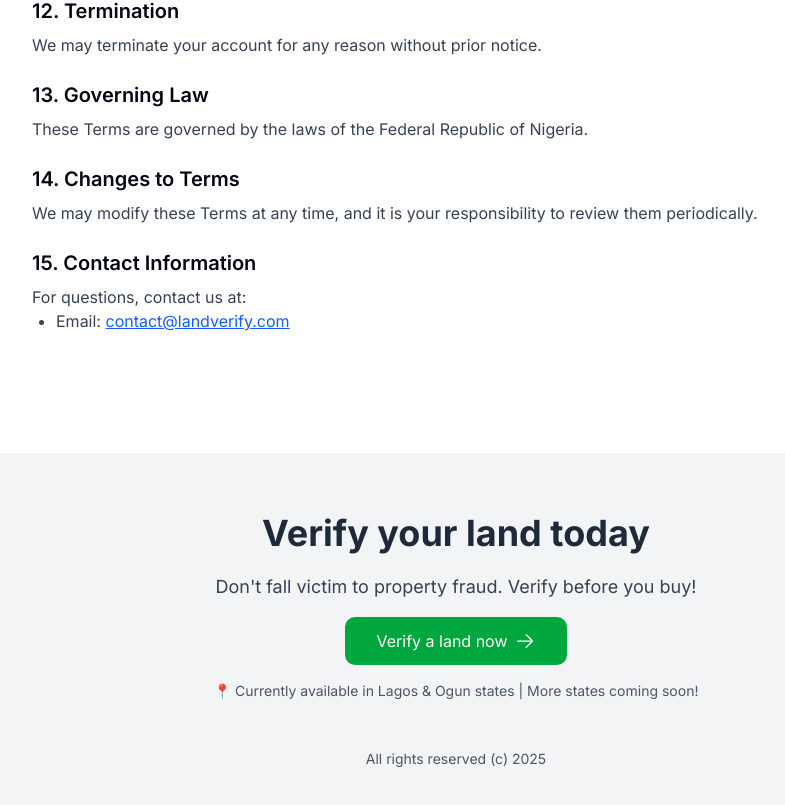
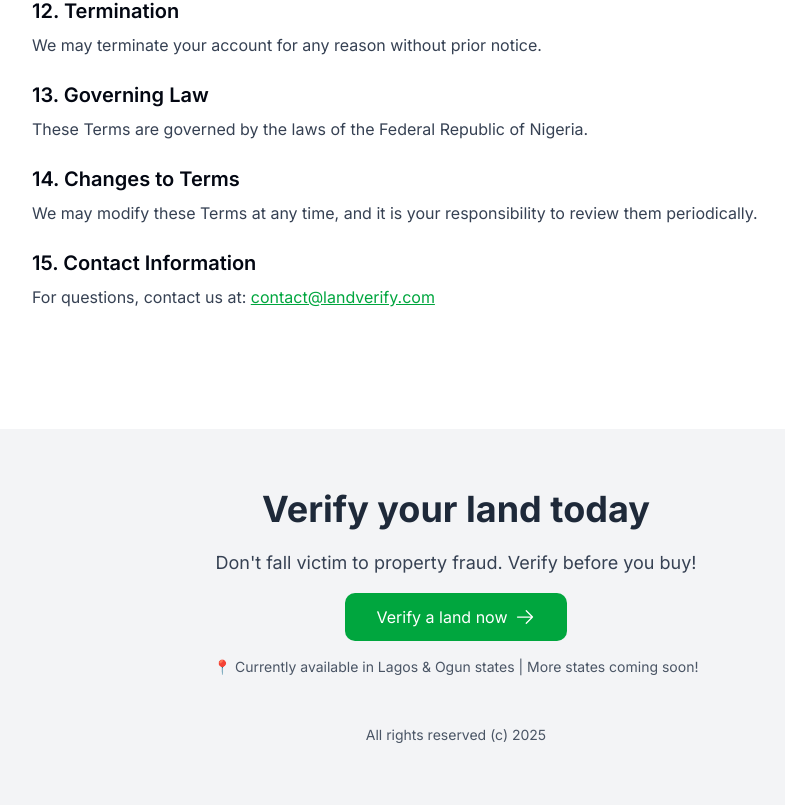
Before and after one commit to agbajekehinde/land-verify, a Next.js app: page /terms-and-conditions in a window 1280 px wide. Shown: the part 1265-2070 px from the top of the page, without its empty margins (184-969 px from the left). Built offline with nearby package versions, Linux system fonts and the light colour scheme; a web font is replaced by a local one.

Commit message:
modified:   app/terms-and-conditions/page.tsx

```diff
--- a/app/terms-and-conditions/page.tsx
+++ b/app/terms-and-conditions/page.tsx
@@ -72,10 +72,8 @@ const TermsAndConditions: React.FC = () => {
           </Section>
 
           <Section title="15. Contact Information">
-            <p>For questions, contact us at:</p>
-            <ul className="list-disc pl-6">
-              <li>Email: <a href="mailto:contact@landverify.com" className="text-blue-600 underline">contact@landverify.com</a></li>
-            </ul>
+            <p>For questions, contact us at: <a href="mailto:contact@landverify.com" className="text-green-600 underline">contact@landverify.com</a> </p>
+
           </Section>
         </div>
       </div>
```
